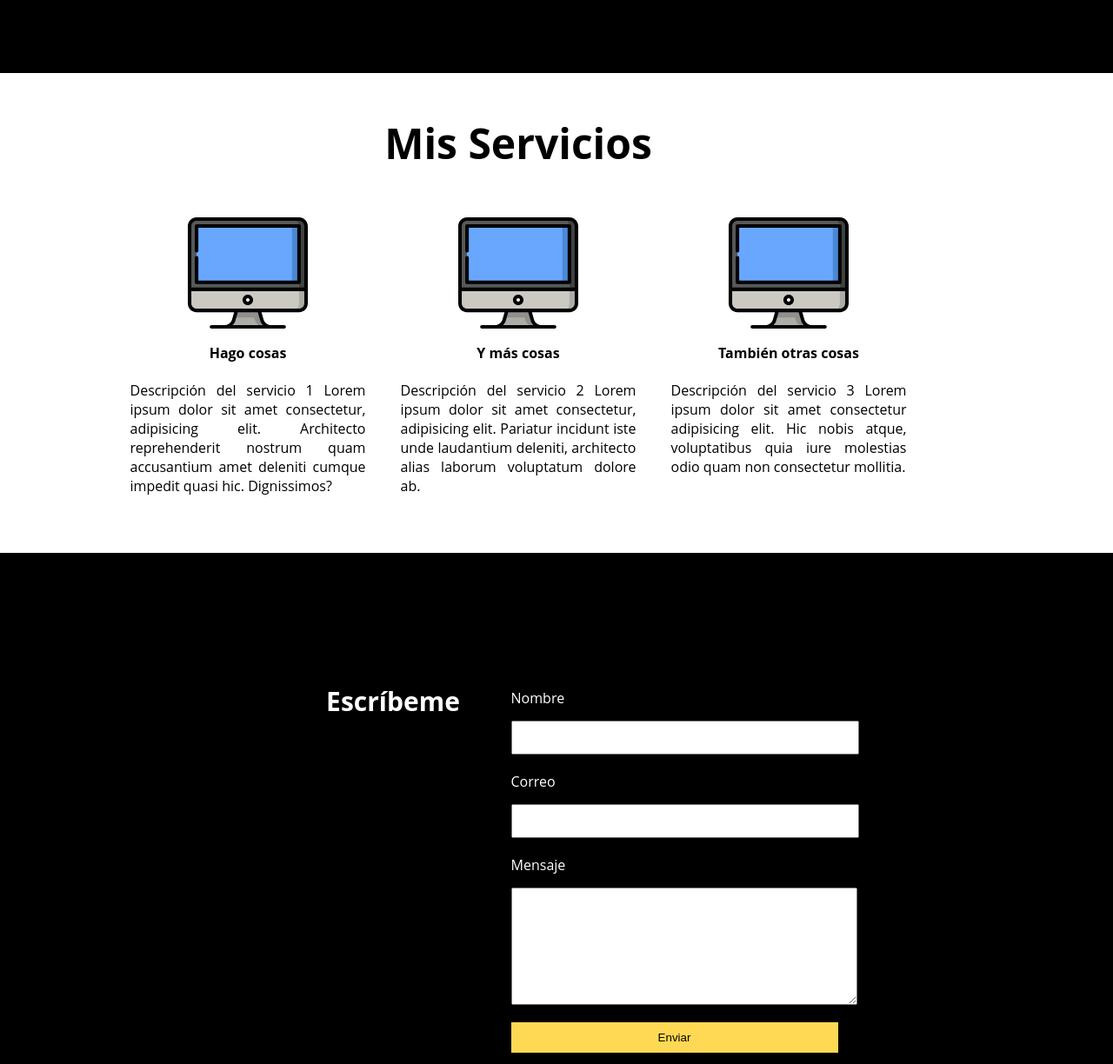
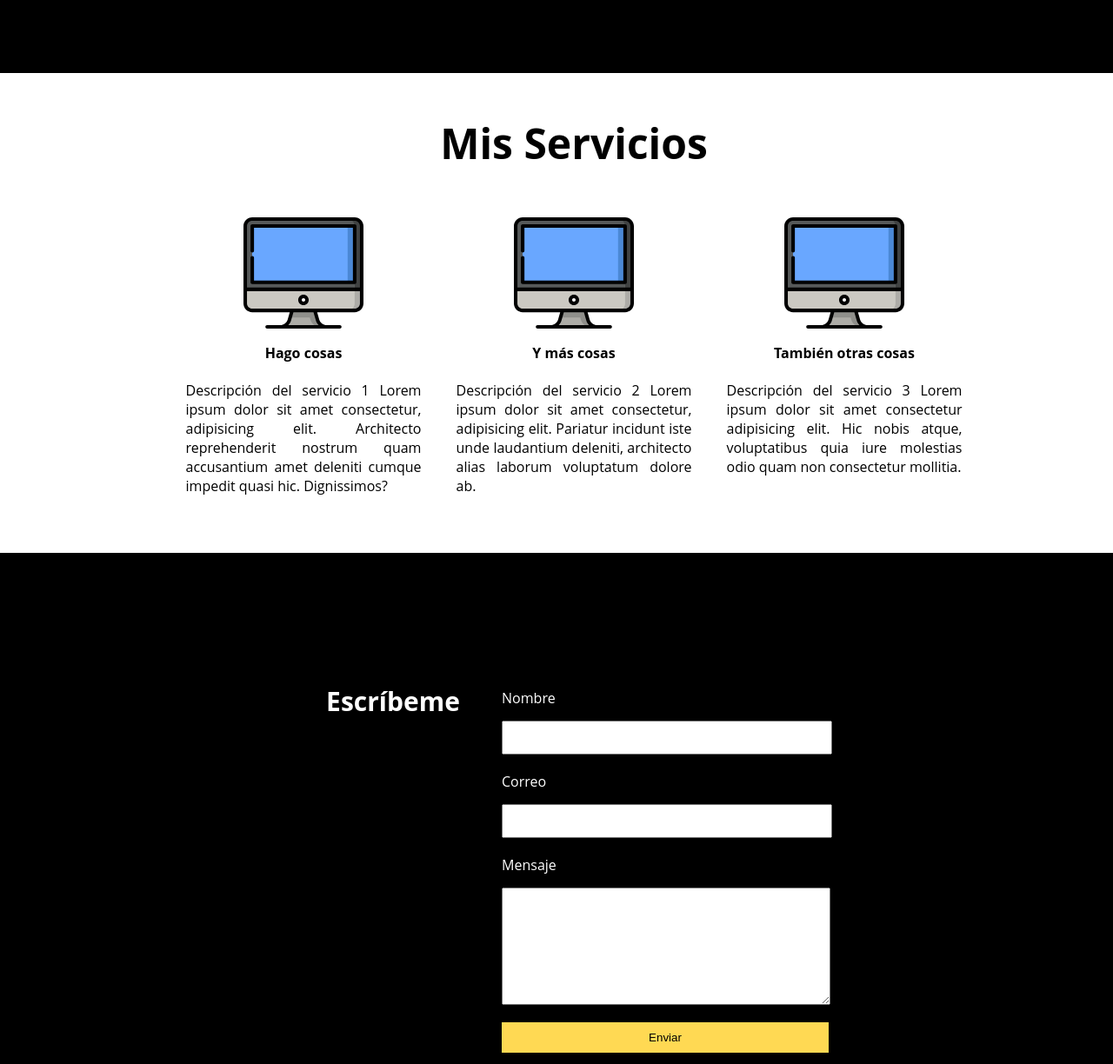
Before and after one commit to david21rios/maquetado_portfolio-basico, a plain HTML site: page index.html in a window 1280 px wide. Shown: the part 1260-2484 px from the top of the page at 87% size. Drawn offline with Linux system fonts and the light colour scheme.

Commit message:
correxion en el formulario.

```diff
--- a/index.css
+++ b/index.css
@@ -236,8 +236,8 @@ body {
 
 .main__info3 {
   text-align: center;
-  width: 90%;
-  max-width: 1440px;
+  width: 100%;
+  /* max-width: 1440px; */
   height: 504px;
   /* margin: 0 auto; */
   padding: 0 20px 0 20px;
@@ -322,7 +322,7 @@ body {
 }
 
 .main__contacto-title {
-  width: 271px;
+  width: 250px;
   align-self: self-start;
   font-size: 30px;
   padding-top: 80px;
@@ -351,7 +351,7 @@ body {
 .main__contacto-form button {
   width: 100%;
   /* Hace que los campos ocupen todo el ancho disponible */
-  padding: 10px;
+  padding: 10px 0;
   margin-bottom: 10px;
 }
 
```
